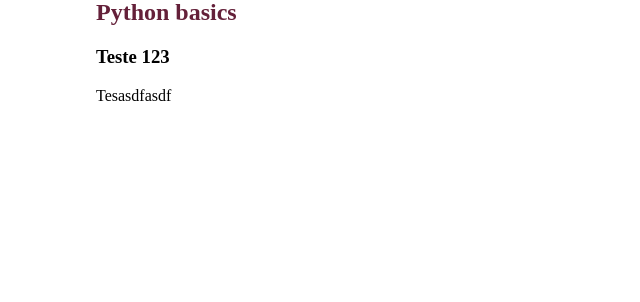
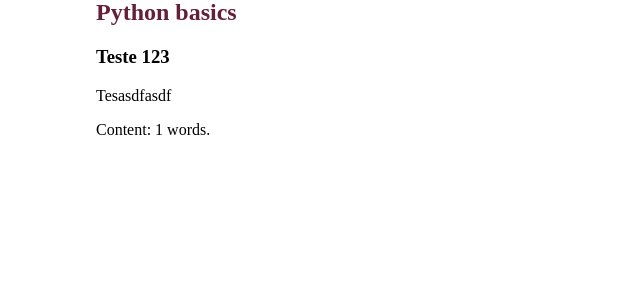
Before and after one commit to rgerhardt/Treehouse_Python_Track, a Django app: page /courses/1/1 in a window 1280 px wide. Shown: the part 111-413 px from the top of the page, without its empty margins (0-640 px from the left). Run offline with Django 3.2, Linux system fonts and the light colour scheme; data comes from the database, SQL or seed files in the repository.

Commit message:
Added content word count

```diff
--- a/learning_site/courses/templates/courses/step_detail.html
+++ b/learning_site/courses/templates/courses/step_detail.html
@@ -6,7 +6,9 @@
 <article>
     <h2><a href="{% url 'courses:detail' pk=step.course.pk %}">{{ step.course.title }}</a></h2>
     <h3>{{ step.title }}</h3>
-    {{ step.content|linebreaks }}
+    {% with con=step.content %}
+        {{ con|linebreaks }} Content: {{ con|wordcount }} words.
+    {% endwith %}
 </article>
 
 {% endblock %}
```
